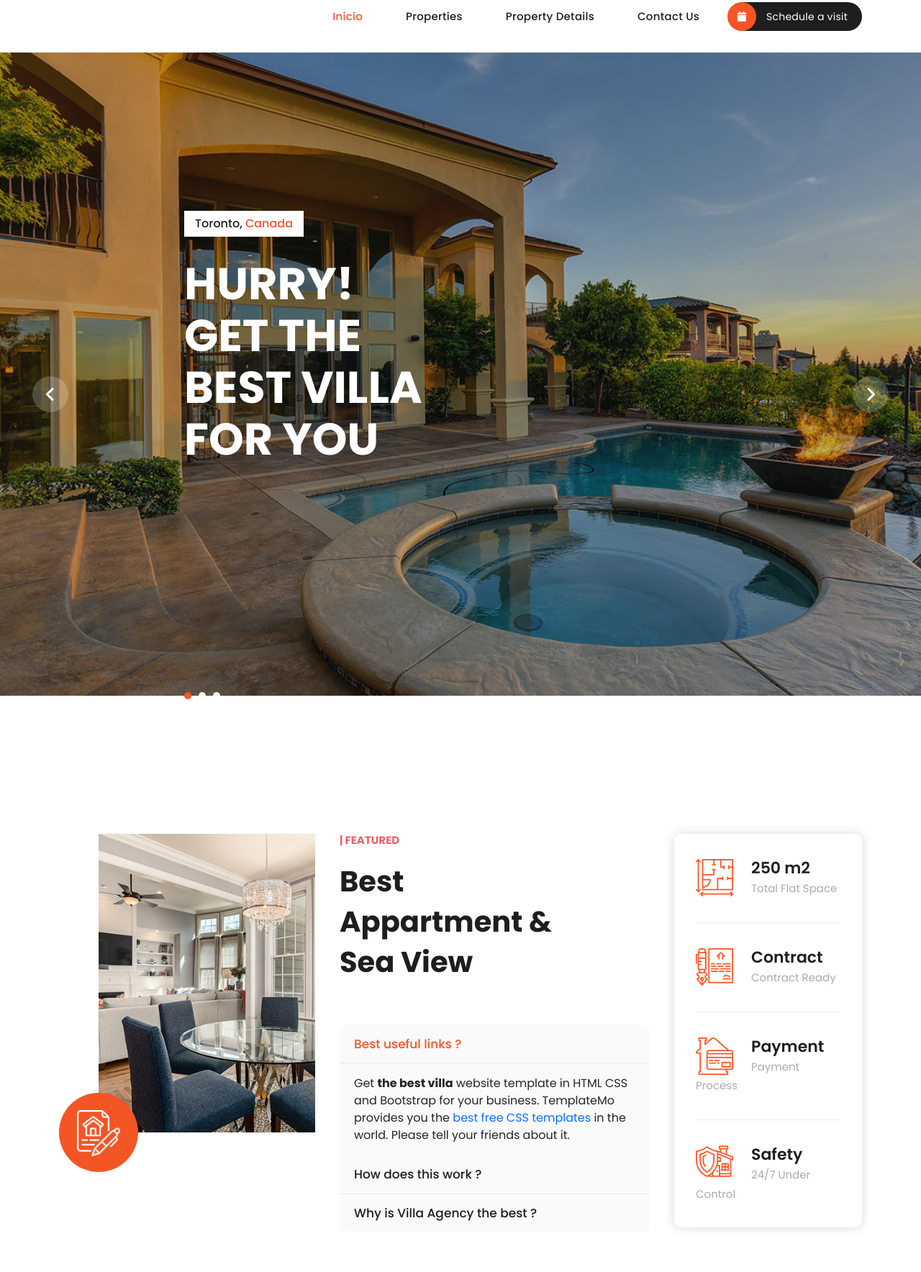
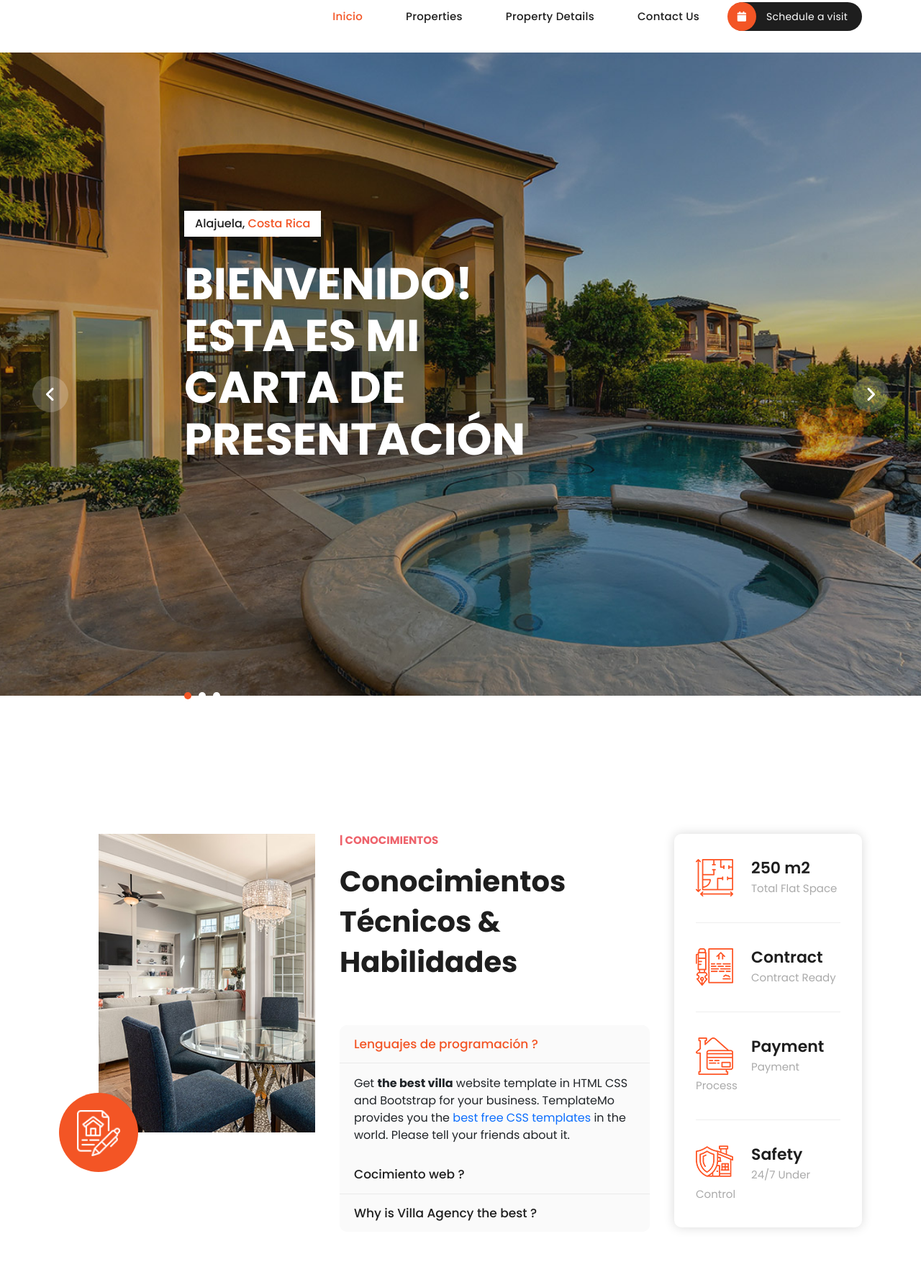
Before and after one commit to Nel10R/Template, a plain HTML site: page index.html in a window 1280 px wide. Shown: the part 72-1840 px from the top of the page at 72% size. Drawn offline with nearby package versions, Linux system fonts and the light colour scheme.

Commit message:
Nuevos cambios en index

```diff
--- a/index.html
+++ b/index.html
@@ -7,7 +7,7 @@
     <meta name="viewport" content="width=device-width, initial-scale=1, shrink-to-fit=no">
     <link href="https://fonts.googleapis.com/css2?family=Poppins:wght@100;200;300;400;500;600;700;800;900&display=swap" rel="stylesheet">
 
-    <title>Villa Agency - Real Estate HTML5 Template</title>
+    <title>Mi carta de presentación</title>
 
     <!-- Bootstrap core CSS -->
     <link href="vendor/bootstrap/css/bootstrap.min.css" rel="stylesheet">
@@ -88,20 +88,20 @@ https://templatemo.com/tm-591-villa-agency
     <div class="owl-carousel owl-banner">
       <div class="item item-1">
         <div class="header-text">
-          <span class="category">Toronto, <em>Canada</em></span>
-          <h2>Hurry!<br>Get the Best Villa for you</h2>
+          <span class="category">Alajuela, <em>Costa Rica</em></span>
+          <h2>Bienvenido!<br>Esta es mi carta de presentación</h2>
         </div>
       </div>
       <div class="item item-2">
         <div class="header-text">
-          <span class="category">Melbourne, <em>Australia</em></span>
-          <h2>Be Quick!<br>Get the best villa in town</h2>
+          <span class="category">Alajuela, <em>Costa Rica</em></span>
+          <h2>Saludos!<br>Hablaré de mi experiencia</h2>
         </div>
       </div>
       <div class="item item-3">
         <div class="header-text">
-          <span class="category">Miami, <em>South Florida</em></span>
-          <h2>Act Now!<br>Get the highest level penthouse</h2>
+          <span class="category">Alajuela, <em>Costa Rica</em></span>
+          <h2>Gracias!<br>Espero que mi perfil sea lo que buscas</h2>
         </div>
       </div>
     </div>
@@ -118,14 +118,14 @@ https://templatemo.com/tm-591-villa-agency
         </div>
         <div class="col-lg-5">
           <div class="section-heading">
-            <h6>| Featured</h6>
-            <h2>Best Appartment &amp; Sea view</h2>
+            <h6>| Conocimientos</h6>
+            <h2>Conocimientos técnicos &amp; habilidades</h2>
           </div>
           <div class="accordion" id="accordionExample">
             <div class="accordion-item">
               <h2 class="accordion-header" id="headingOne">
                 <button class="accordion-button" type="button" data-bs-toggle="collapse" data-bs-target="#collapseOne" aria-expanded="true" aria-controls="collapseOne">
-                  Best useful links ?
+                  Lenguajes de programación ?
                 </button>
               </h2>
               <div id="collapseOne" class="accordion-collapse collapse show" aria-labelledby="headingOne" data-bs-parent="#accordionExample">
@@ -136,7 +136,7 @@ https://templatemo.com/tm-591-villa-agency
             <div class="accordion-item">
               <h2 class="accordion-header" id="headingTwo">
                 <button class="accordion-button collapsed" type="button" data-bs-toggle="collapse" data-bs-target="#collapseTwo" aria-expanded="false" aria-controls="collapseTwo">
-                  How does this work ?
+                  Cocimiento web ?
                 </button>
               </h2>
               <div id="collapseTwo" class="accordion-collapse collapse" aria-labelledby="headingTwo" data-bs-parent="#accordionExample">
@@ -536,9 +536,9 @@ https://templatemo.com/tm-591-villa-agency
   </div>
 
   <footer>
-    <div class="container">
-      <div class="col-lg-8">
-        <p>Copyright Marianela Romero Méndez.
+    <div class="container justify-content-center">
+      <div class="col-lg-8 text-center">
+        <p>Copyright@ Marianela Romero Méndez.
       </div>
     </div>
   </footer>
```
